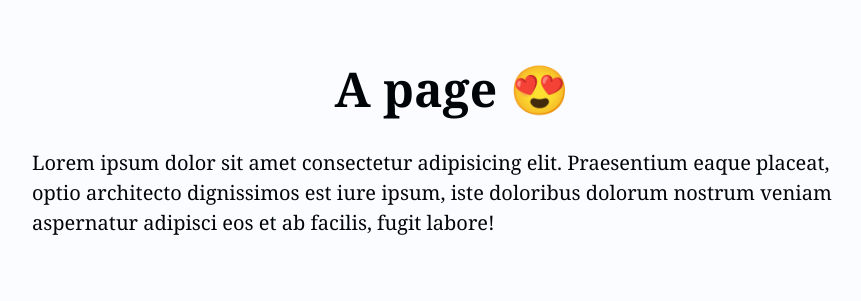
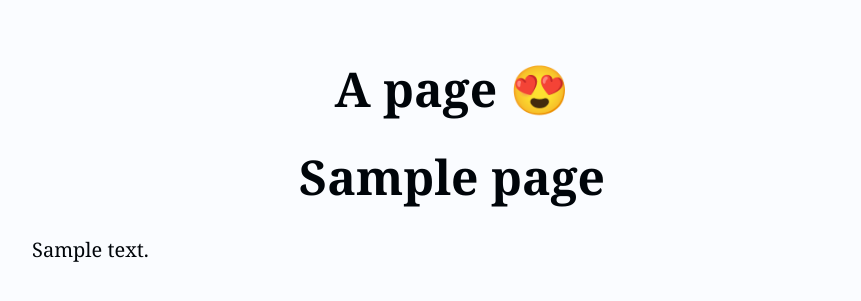
Before and after one commit to rschaskos/projeto-blog-django, a Django app: template djangoapp/blog/templates/blog/pages/page.html in a window 1280 px wide. Shown: the top 301 px of the page, without its empty margins (188-1049 px from the left). Run offline with Django 5.2, Linux system fonts and the light colour scheme; the template is opened without the code that fills it: most values are stand-ins (such as "Sample title", 1, 10 or a date in 2020).

Commit message:
refactor(templates): update page template

```diff
--- a/djangoapp/blog/templates/blog/pages/page.html
+++ b/djangoapp/blog/templates/blog/pages/page.html
@@ -5,7 +5,8 @@
     <div class="section-content-narrow">
       <div class="section-gap">
         <h1 class="center">A page 😍</h1>
-        <p>Lorem ipsum dolor sit amet consectetur adipisicing elit. Praesentium eaque placeat, optio architecto dignissimos est iure ipsum, iste doloribus dolorum nostrum veniam aspernatur adipisci eos et ab facilis, fugit labore!</p>
+        <h1 class="center">{{ page.title }}</h1>
+        {{ page.content | safe }}
       </div>
     </div>
   </main>
```
